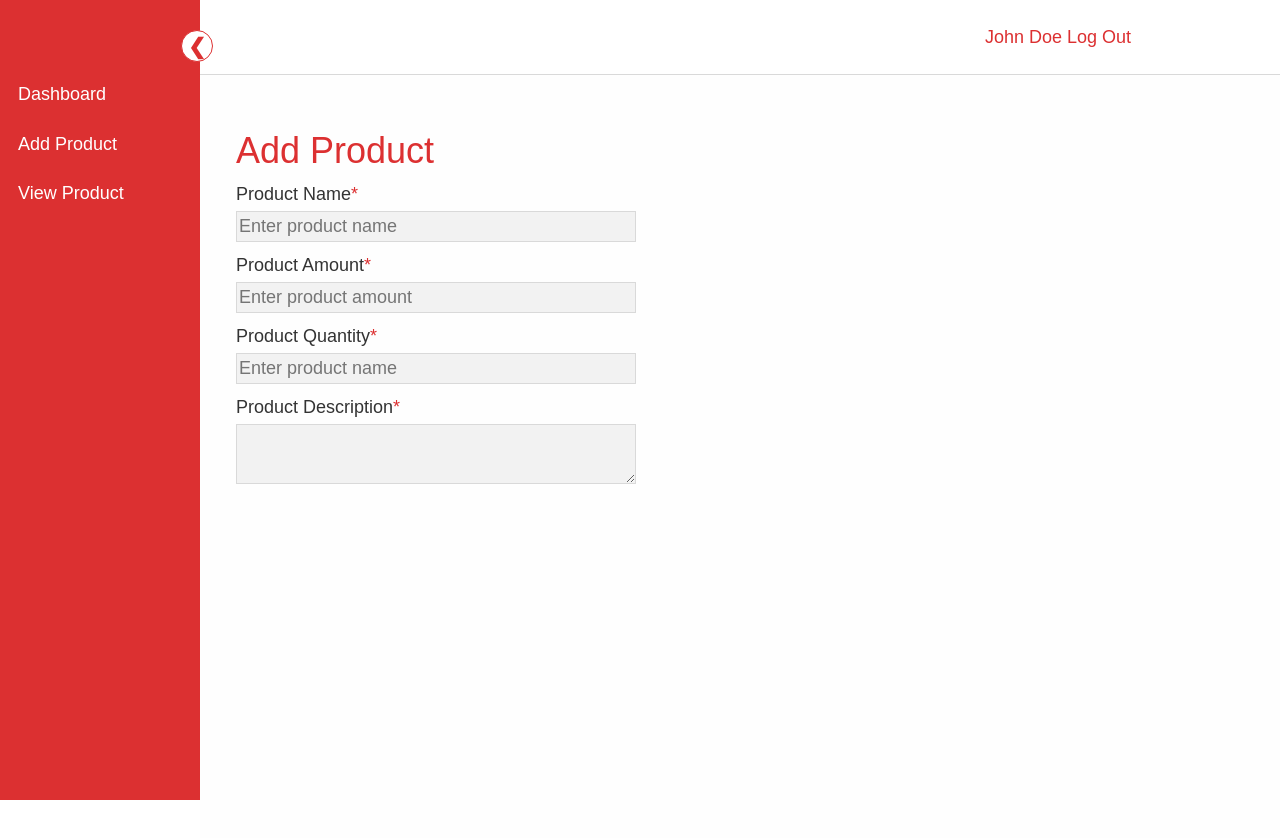
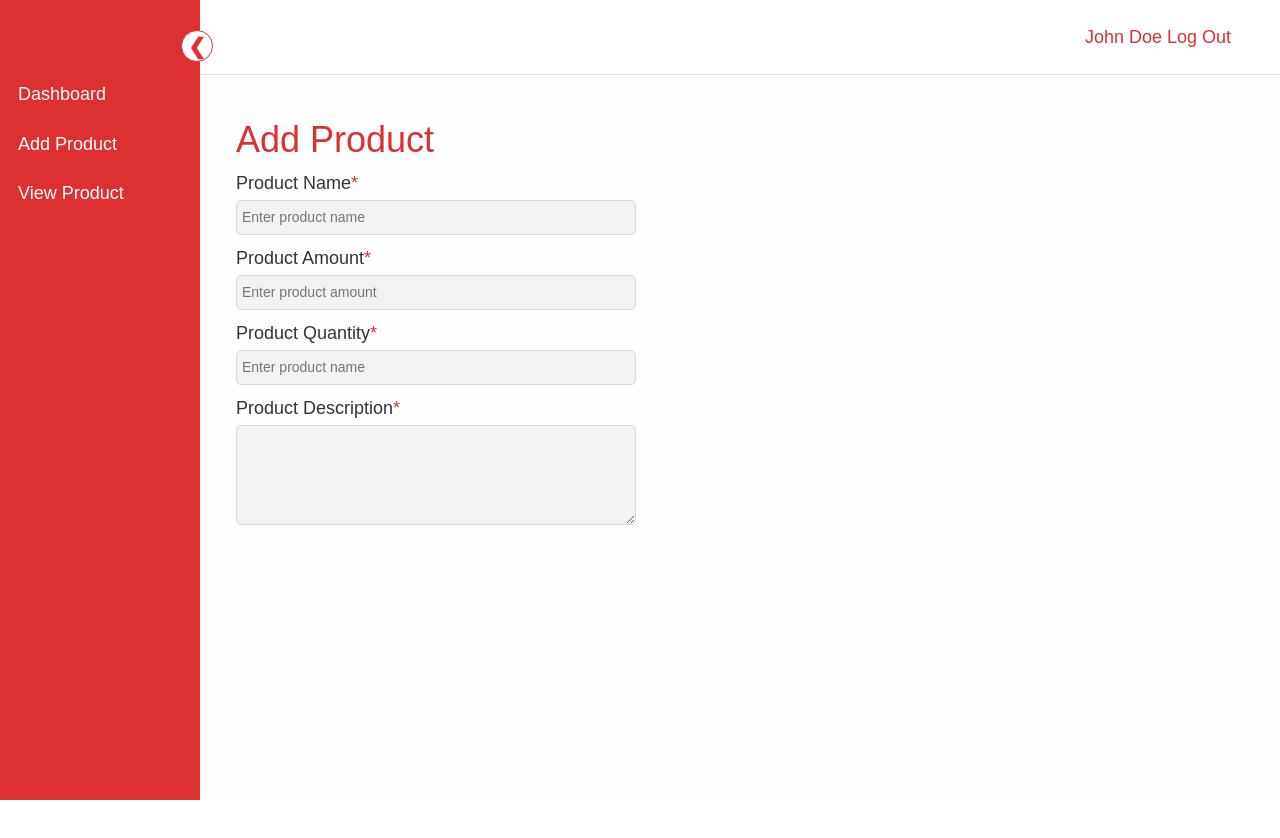
Before and after one commit to CodeLuminary/pern-stack-based-ecommerce, a React (Create React App) app in the folder frontend/: page /admin/products/add in a window 1280 px wide. Shown: the top 838 px of the page. After the commit the page ends 800 px from the top, so only its background shows below. Built offline with nearby package versions, Linux system fonts and the light colour scheme.

Commit message:
Project updated

```diff
--- a/frontend/src/components/admin/router.js
+++ b/frontend/src/components/admin/router.js
@@ -10,7 +10,7 @@ const router = () =>{
             <Sidebar />
             <div className={admincss.content}>
                 <div className={admincss.nav_top}>
-                    <div><span className="uName"><i className="fa fa-user"></i>&nbsp;John Doe</span><span className={admincss.logout} Onclick={()=>{}} className="logou"><i class="fa fa-sign-out"></i>&nbsp;Log Out</span></div>
+                    <div><div><span className="uName"><i className="fa fa-user"></i>&nbsp;John Doe</span><span className={admincss.logout} Onclick={()=>{}} className="logou"><i class="fa fa-sign-out"></i>&nbsp;Log Out</span></div></div>
                 </div>
                 <div className={admincss.app}>
                 <Routes>
--- a/frontend/src/css/addProduct.module.css
+++ b/frontend/src/css/addProduct.module.css
@@ -6,5 +6,13 @@
     margin: 3px 0px 10px;
     width: 400px;
     background: var(--light-gray);
-    border: 1px solid var(--gray)
+    border: 1px solid var(--gray);
+    border-radius: 5px;
+    padding-left: 5px;
+    font-size: 14px;
+    outline: none;
 }
+input{height: 35px;}
+textarea{
+    height: 100px;
+}
--- a/frontend/src/css/admin.module.css
+++ b/frontend/src/css/admin.module.css
@@ -2,6 +2,7 @@
 .logout{cursor:pointer;margin-left: 10px}
 .app {
     padding: 2em;
+    padding-top: 100px;
     line-height: 1.5;
     font-weight: 500;
     height: 100vh;
@@ -9,8 +10,9 @@
 }
 .required{color:var(--main-color)}
 .app h1{color: var(--main-color)}
-.nav_top{color: var(--main-color);width:100%;height: 75px;padding-top:10px;position: relative;border-bottom: 1px solid #d9d9d9;}
-.nav_top > div{width: 320px;right:0px;position: absolute;padding: 15px 20px 20px;padding-right: 0px;background-color: var(--bac-main-color);}
+.nav_top{background-color: #fff;z-index: 2;color: var(--main-color);width:100%;height: 75px;padding-top:10px;position: fixed;border-bottom: 1px solid #d9d9d9;}
+.nav_top > div{position: relative;width: 100%;float:left;height: 100%;;}
+.nav_top > div > div{width: 320px;right:100px;position: absolute;padding: 15px 20px 20px;padding-right: 0px;background-color: var(--bac-main-color);}
 .nav_top span{display: inline-block;font-size: 18px;}
 .content{float:left;width: calc(100% - var(--nav-width));height: 100vh;margin-left: var(--nav-width);}
 .highlight{color: var(--main-color); background-color: var(--bac-main-color);}
--- a/frontend/src/css/sidebar.module.css
+++ b/frontend/src/css/sidebar.module.css
@@ -16,6 +16,7 @@ body {
     height: 100vh;
     background:  var(--main-color);
     padding-top: 70px;float:left;
+    z-index: 10;
 }
 .nav__link {
     display: block;
```
